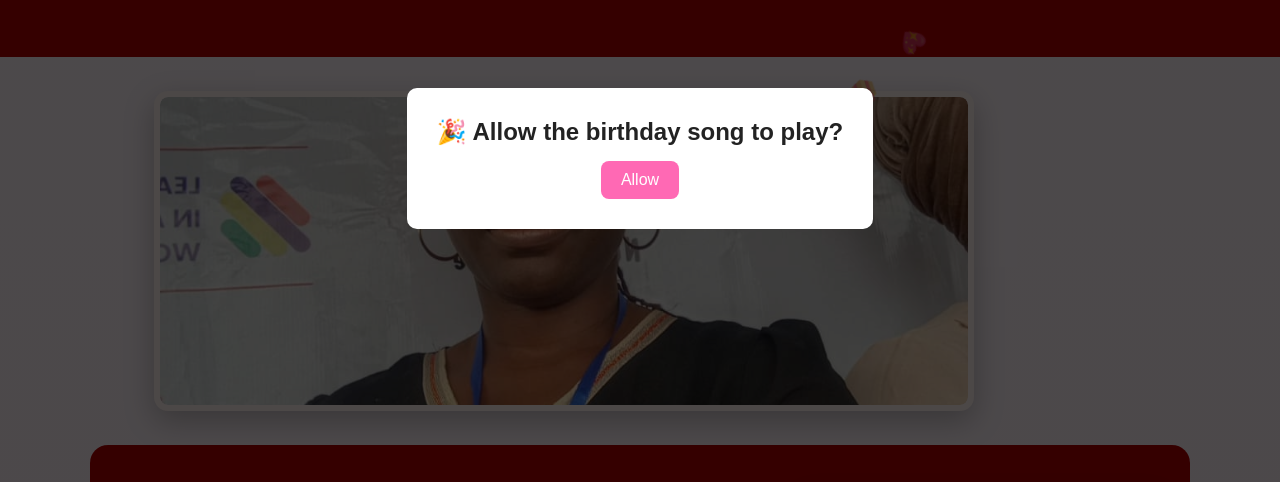
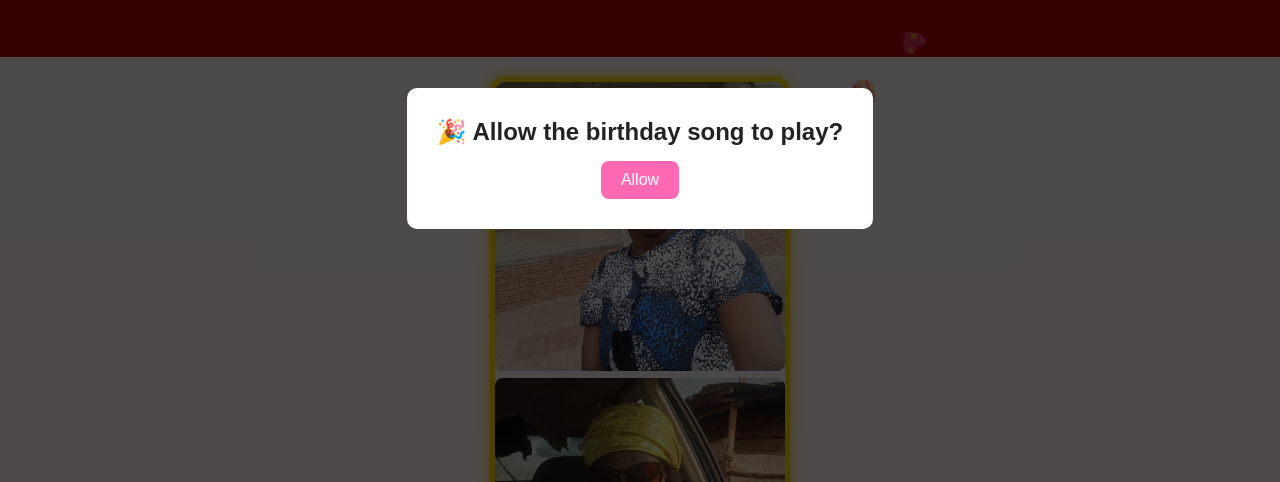
Before and after one commit to AYOOTUN2008/MRS.-OGUNYALE-S-BIRTHDAY, a plain HTML site: page index.html in a window 1280 px wide. Shown: the part 242-724 px from the top of the page. Drawn offline with nearby package versions, Linux system fonts and the light colour scheme.

Commit message:
Add files via upload

```diff
--- a/index.html
+++ b/index.html
@@ -83,14 +83,43 @@
     }
 
     /* Slideshow */
-    .slideshow-wrap{max-width:1000px;margin:20px auto;padding:14px;}
-    .slideshow{width:100%;max-width:820px;border-radius:14px;
-      border:6px solid rgba(255,221,150,0.12);
-      box-shadow:0 10px 30px rgba(0,0,0,0.25);
-      overflow:hidden;position:relative;min-height:320px;}
-    .slide{position:absolute;inset:0;opacity:0;transition:.6s ease}
-    .slide.active{opacity:1}
-    .slide img{width:100%;height:100%;object-fit:cover;border-radius:8px}
+   .slideshow {
+  position: relative;
+  width: 300px;       /* narrow width */
+  height: 500px;      /* taller height for portrait look */
+  margin: 20px auto;
+  border: 5px solid gold;
+  border-radius: 15px;
+  overflow: hidden;
+  box-shadow: 0 0 15px gold;
+}
+
+.slides {
+  display: flex;
+  animation: slideAnimation 6s infinite;
+  height: 100%;
+}
+
+.slides img {
+  width: 100%;
+  height: 100%;
+  object-fit: cover;   /* ensures portrait crop without stretching */
+  flex-shrink: 0;
+  transition: transform 1s ease-in-out;
+}
+
+
+
+.slide.active {
+  opacity: 1;
+}
+
+.slide img {
+  width: 100%;
+  height: 100%;
+  object-fit: cover;
+  border-radius: 8px;
+}
 
     /* Wishes */
     .wish{padding:40px 18px;max-width:1100px;margin:18px auto;border-radius:18px;
@@ -218,7 +247,7 @@
   </footer>
 
 <!-- AUDIO TAG: make sure birthday.mp3 is in the same folder as this HTML file -->
-<audio id="birthday-audio" src="birthday.mp3"></audio>
+<audio id="birthday-audio" src="birthday.MP3"></audio>
 
 <!-- PERMISSION BOX -->
 <div id="permission-box">
```
